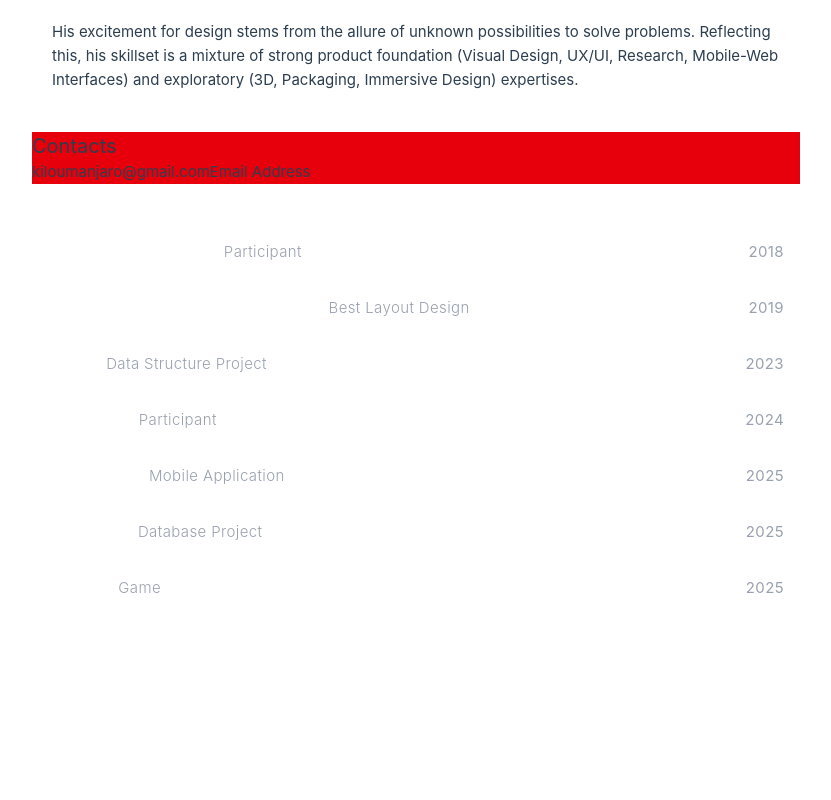
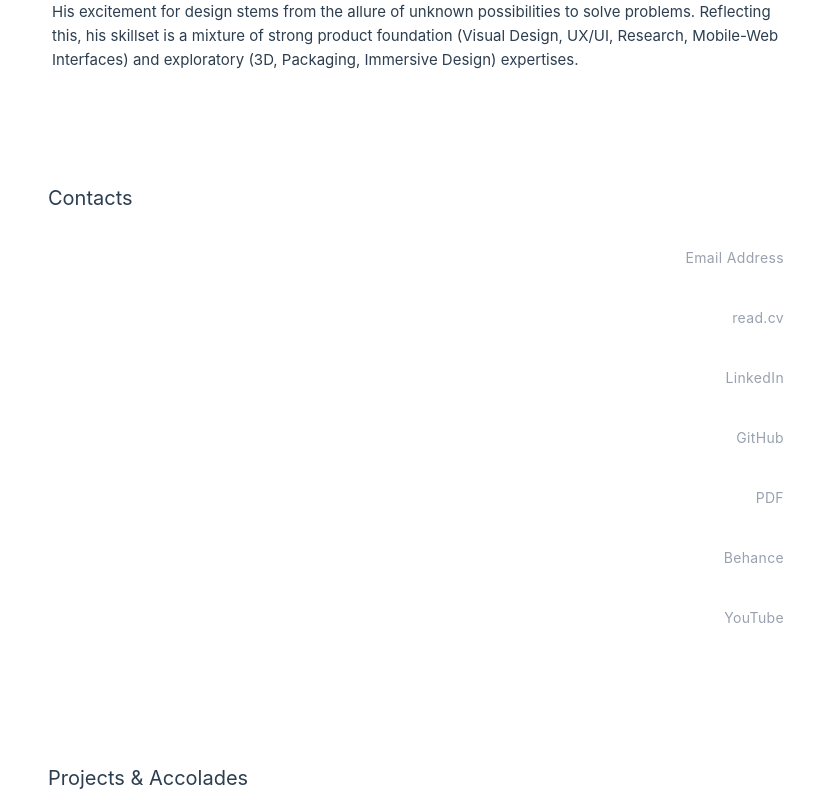
Before and after one commit to kiloumanjaro/Portfolio, a Vue app: page /info in a window 1280 px wide. Shown: the part 640-1440 px from the top of the page, without its empty margins (224-1055 px from the left). Before the commit the page ends 1296 px from the top, so only its background shows below. Built offline with nearby package versions, Linux system fonts and the light colour scheme.

Commit message:
added contacts section with functional links

```diff
--- a/src/assets/style.css
+++ b/src/assets/style.css
@@ -1,11 +1,2 @@
 @import './base.css';
 @import 'tailwindcss';
-
-@media (hover: hover) {
-  a:hover {
-    background-color: hsla(160, 100%, 37%, 0.2);
-  }
-}
-
-@media (min-width: 1024px) {
-}
--- a/src/components/ProfilePictureComponent.vue
+++ b/src/components/ProfilePictureComponent.vue
@@ -1,6 +1,6 @@
 <template>
   <div
-    class="w-72 h-72 rounded-full bg-gray-300 flex items-center justify-center text-gray-600 text-sm"
+    class="w-62 h-62 rounded-full bg-gray-300 flex items-center justify-center text-gray-600 text-sm"
   >
     <slot>Image</slot>
   </div>
--- a/src/components/layouts/ContactSection.vue
+++ b/src/components/layouts/ContactSection.vue
@@ -1,13 +1,73 @@
-<script setup lang="ts"></script>
-
 <template>
-  <div class="w-3xl gap-9 bg-red-600">
-    <h1 class="text-xl">Contacts</h1>
-    <div class="flex flex-col">
-      <div class="flex flex-row">
-        <p>kiloumanjaro@gmail.com</p>
-        <p>Email Address</p>
+  <div class="flex w-3xl flex-col gap-5">
+    <h1 class="text-xl px-4">Contacts</h1>
+    <section>
+      <div
+        v-for="(information, index) in informations"
+        :key="index"
+        class="p-4 rounded-xl transition-colors w-full"
+      >
+        <div class="flex flex-row justify-between">
+          <a
+            v-if="information.url"
+            :href="information.url"
+            target="_blank"
+            rel="noopener noreferrer"
+            class="text-lg text-white hover:text-blue-500 transition-colors"
+          >
+            <animated :text="information.contact" class-name="" :delay="index * 300" />
+          </a>
+          <span v-else class="text-lg text-white">
+            <animated :text="information.contact" class-name="" :delay="index * 300" />
+          </span>
+          <animated
+            :text="information.type"
+            class-name="text-sm text-gray-400"
+            :delay="index * 300 + 200"
+          />
+        </div>
       </div>
-    </div>
+    </section>
   </div>
 </template>
+
+<script setup lang="ts">
+import Animated from '../AnimatedTextComponent.vue'
+
+const informations = [
+  {
+    contact: 'kiloumanjaro@gmail.com',
+    type: 'Email Address',
+    url: 'mailto:kiloumanjaro@gmail.com',
+  },
+  {
+    contact: 'read.cv/kilou',
+    type: 'read.cv',
+  },
+  {
+    contact: 'linkedin.com/in/kiloumanjaro/',
+    type: 'LinkedIn',
+    url: 'https://linkedin.com/in/kiloumanjaro/',
+  },
+  {
+    contact: 'github.com/kiloumanjaro',
+    type: 'GitHub',
+    url: 'https://github.com/kiloumanjaro',
+  },
+  {
+    contact: 'My Resume',
+    type: 'PDF',
+    url: 'https://docs.google.com/document/d/1ma9JwQVPzg0UafmtfNk4JpLgX9s-qQA-CEJVvuNcOQ8/edit?usp=sharing',
+  },
+  {
+    contact: 'Design Portfolio',
+    type: 'Behance',
+    url: 'https://behance.net/KintB',
+  },
+  {
+    contact: 'Editing Portfolio',
+    type: 'YouTube',
+    url: 'https://youtube.com/c/ORIKA', // Update to actual URL
+  },
+]
+</script>
--- a/src/components/layouts/InformationSection.vue
+++ b/src/components/layouts/InformationSection.vue
@@ -1,19 +1,22 @@
 <template>
   <div class="flex flex-col items-center w-3xl gap-9">
     <div class="w-9/12">
-      <h1 class="font-bold text-3xl text-center">
+      <h1 class="font-bold text-4xl text-center">
         An adventurous soul, constantly seeking novelty in the world of innovative design &
         technology.
       </h1>
     </div>
+    <div class="flex flex-col gap-3">
       <p class="text-md px-5">
         Paco Lui is a product designer from the York-Sheridan Joint Program in Design (YSDN), with a
         student exchange to Monash University for Industrial & Immersive Design.
       </p>
       <p class="text-md px-5">
         His excitement for design stems from the allure of unknown possibilities to solve problems.
-      Reflecting this, his skillset is a mixture of strong product foundation (Visual Design, UX/UI,
-      Research, Mobile-Web Interfaces) and exploratory (3D, Packaging, Immersive Design) expertises.
+        Reflecting this, his skillset is a mixture of strong product foundation (Visual Design,
+        UX/UI, Research, Mobile-Web Interfaces) and exploratory (3D, Packaging, Immersive Design)
+        expertises.
       </p>
     </div>
+  </div>
 </template>
--- a/src/components/layouts/ProjectionSection.vue
+++ b/src/components/layouts/ProjectionSection.vue
@@ -1,13 +1,19 @@
 <template>
-  <div class="flex flex-col items-start w-3xl">
+  <div class="flex w-3xl flex-col gap-5">
+    <h1 class="text-xl px-4">Projects & Accolades</h1>
+    <section>
       <div
         v-for="(project, index) in projects"
         :key="index"
-      class="p-4 rounded-xl hover:bg-[#232323] transition-colors w-full font-"
+        class="p-4 rounded-xl hover:bg-[#232323] transition-colors w-full"
       >
         <div class="flex flex-row justify-between">
           <div class="flex flex-row gap-2">
-          <animated :text="project.title" class-name="font-bold text-white" :delay="index * 300" />
+            <animated
+              :text="project.title"
+              class-name="font-bold text-white"
+              :delay="index * 300"
+            />
             <animated
               :text="project.description"
               class-name="text-gray-400 font-light"
@@ -22,6 +28,7 @@
           />
         </div>
       </div>
+    </section>
   </div>
 </template>
 
--- a/src/views/InfoView.vue
+++ b/src/views/InfoView.vue
@@ -6,10 +6,12 @@ import ProfilePictureComponent from '@/components/ProfilePictureComponent.vue'
 </script>
 
 <template>
-  <div class="py-10">
-    <div class="flex flex-col items-center gap-10">
-      <ProfilePictureComponent />
-      <InformationSection />
+  <div class="py-18">
+    <div class="flex flex-col items-center gap-28">
+      <div class="flex flex-col items-center gap-10">
+        <ProfilePictureComponent />
+        <InformationSection />
+      </div>
       <ContactSection />
       <ProjectionSection />
     </div>
```
Lines whose indentation alone changed are shown as unchanged.
